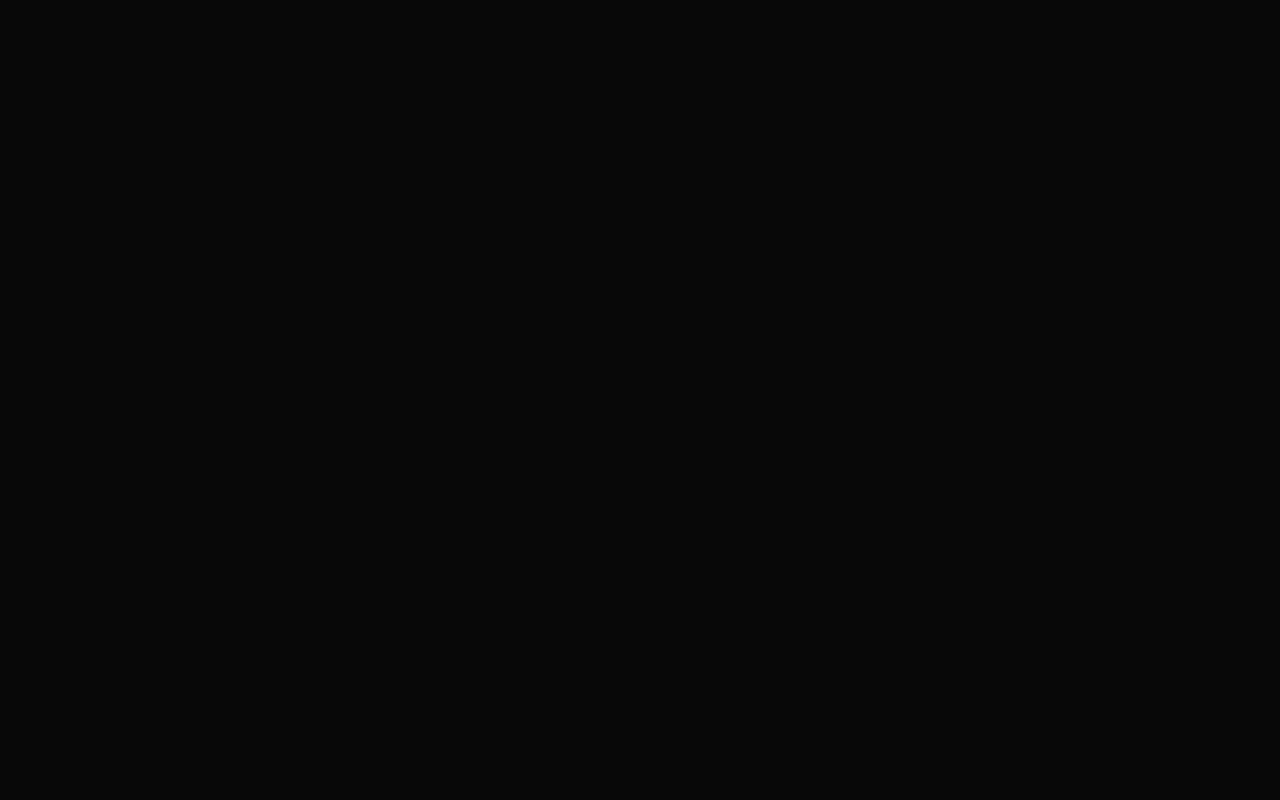
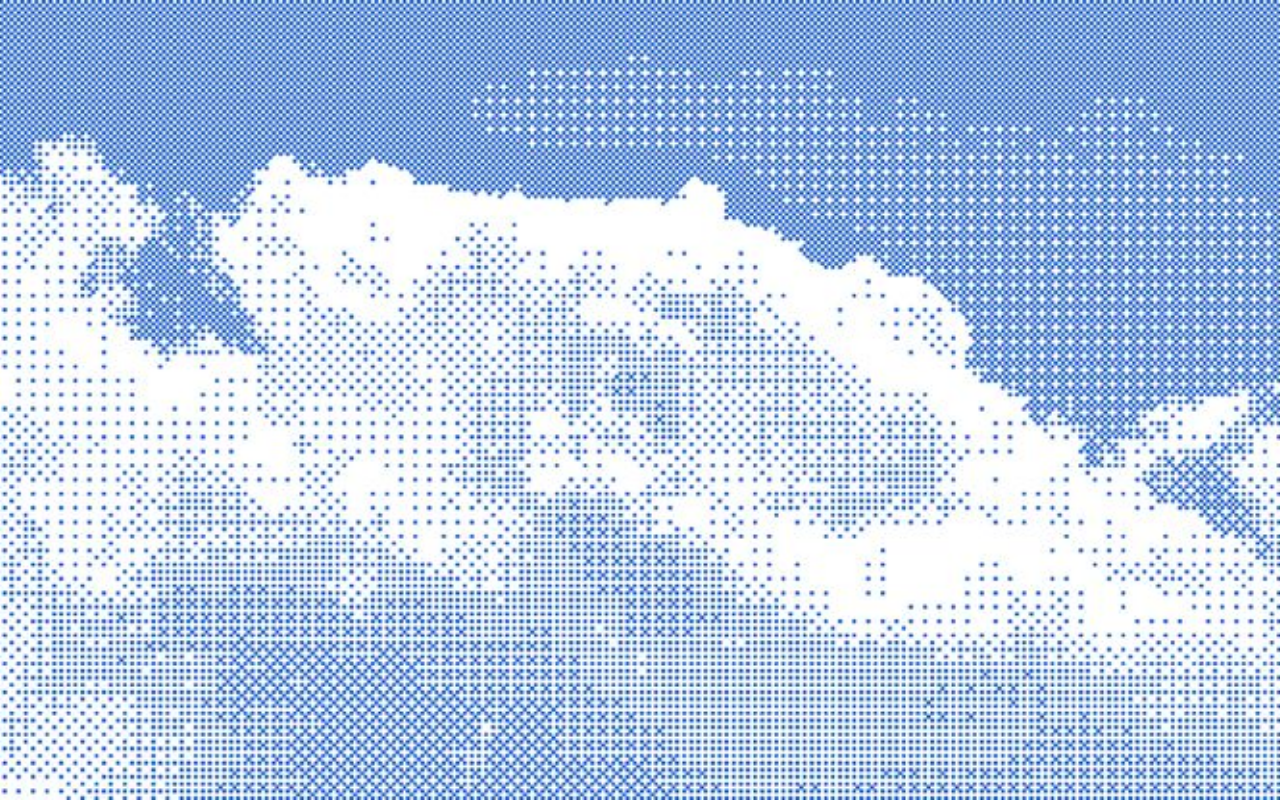
Before and after one commit to aviannayaptangco/avis-personal-site, a plain HTML site: page index.html in a window 1280 px wide. Drawn offline with Linux system fonts and the light colour scheme.

Commit message:
created background

```diff
--- a/index.html
+++ b/index.html
@@ -7,6 +7,11 @@
     <link rel="stylesheet" href="style.css">
 </head>
 <body>
+<div id="header">
+
+</div>
+
+
 
 </body>
 </html>
--- a/style.css
+++ b/style.css
@@ -9,3 +9,11 @@ body {
     background: #080808;
     color: #fff;
 }
+
+#header{
+    width:100%;
+    height: 100vh;
+    background-image: url(images/background.jpeg);
+    background-size: cover;
+    background-position: center;
+}
```
Also changed, not shown: images/background.jpeg (added).
